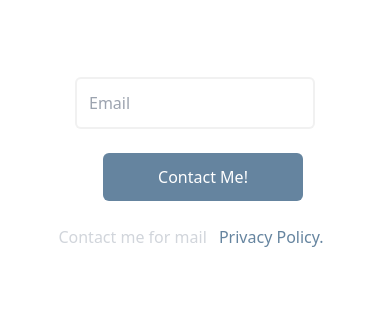
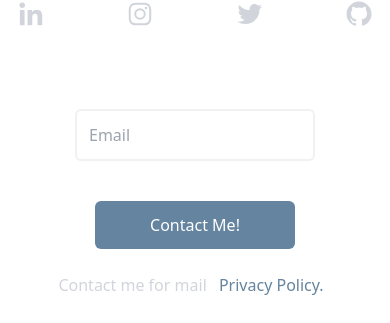
Before and after one commit to eliferkln/tailwind-react-blog-project, a React (Create React App) app: page / in a window 390 px wide. Shown: the part 2239-2562 px from the top of the page. Built offline with nearby package versions, Linux system fonts and the light colour scheme.

Commit message:
fix: navbar and footer style

```diff
--- a/src/components/Footer.jsx
+++ b/src/components/Footer.jsx
@@ -9,7 +9,7 @@ import {
 const Footer = () => {
 
   return (
-    <div className='max-w-[1440px] mx-auto py-16 px-4 grid lg:grid-cols-2 gap-8 text-gray-300 justify-between border-t-2 border-[#dadada63]'>
+    <div className='max-w-[1440px] mx-auto py-24 px-4 grid lg:grid-cols-2 gap-8 text-gray-300 justify-between border-t-2 border-[#dadada63]'>
       <div className='max-w-[360px]'>
         <h1 className='w-full text-3xl font-bold   text-[#13426ca6]'>Hanife Erkalan</h1>
         <p className='py-4'>I'm a passionate Front-End web developer having an experience of web applications with React.js & Next.js with TypeScript. I'm here to help you create beautifully formatted websites.</p>
@@ -27,13 +27,13 @@ const Footer = () => {
 
       <div className='lg:col-span-1 flex flex-col items-center  mt-6 '>
 
-      <div className='flex flex-col sm:flex-row items-center '>
+      <div className='flex flex-col sm:flex-row items-center gap-4 '>
             <input
               className='p-3 flex w-60 rounded-md text-[#dadada63] border-2 border-[#dadada63]'
               type='email'
               placeholder='Email'
             />
-            <button className='bg-[#13426ca6] hover:bg-[#dadada63] hover:text-[#13426ca6]  text-white rounded-md font-medium w-[200px] ml-4 my-6 px-6 py-3 '>
+            <button className='bg-[#13426ca6] hover:bg-[#dadada63] hover:text-[#13426ca6]  text-white rounded-md font-medium w-[200px]  my-6 px-6 py-3 '>
            Contact Me!
             </button>
           </div>
--- a/src/components/Navbar.jsx
+++ b/src/components/Navbar.jsx
@@ -12,9 +12,9 @@ const Navbar = () => {
     <div className='flex justify-between items-center h-24 max-w-[1440px] mx-auto px-4 text-white z-10 border-b-2 border-[#dadada63]'>
       <h1 className='text-3xl font-bold text-[#13426ca6] '>Hanife Erkalan</h1>
       <ul className='hidden md:flex'>
-        <li className='p-6 text-[#13426ca6] hover:text-[#b929dad1]'>Home</li>
-        <li className='p-6 text-[#13426ca6] hover:text-[#b929dad1]'>About</li>
-        <li className='p-6 text-[#13426ca6] hover:text-[#b929dad1]'>Contact</li>
+        <li className='p-6 text-[#13426ca6] '>Home</li>
+        <li className='p-6 text-[#13426ca6] '>About</li>
+        <li className='p-6 text-[#13426ca6] '>Contact</li>
         <li className='p-6 text-[#13426ca6] hover:bg-[#13426ca6] hover:text-white bg-[#dadada63] rounded-md '>Sign-in</li>
       </ul>
       <div onClick={handleNav} className='block md:hidden z-10 text-[#13426ca6]'>
```
